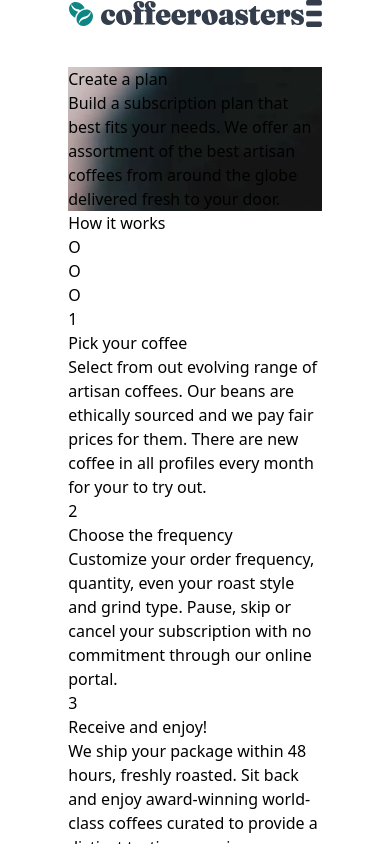
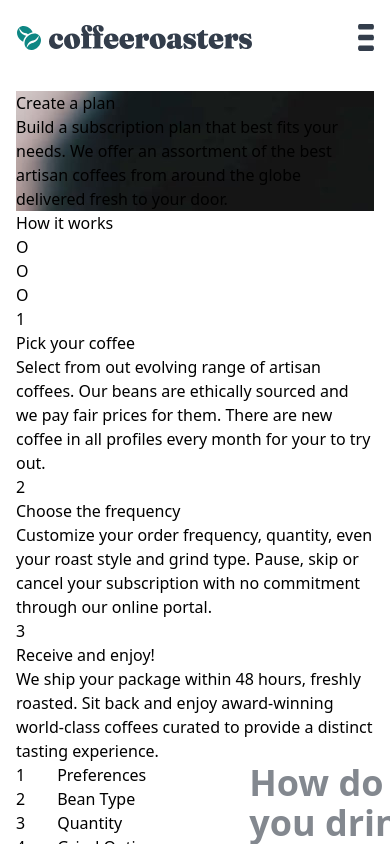
Before and after one commit to azanra/coffee-subscription, a React (Vite) app: page /plan in a window 390 px wide. Shown: the top 844 px of the page. Built offline with nearby package versions, Linux system fonts and the light colour scheme.

Commit message:
feat: add responsive wrapper for each pages

```diff
--- a/src/App.tsx
+++ b/src/App.tsx
@@ -1,5 +1,5 @@
 import "./App.css";
-import Home from "./pages/Home";
+import Home from "./pages/home/Home";
 
 function App() {
   return (
--- /dev/null
+++ b/src/pages/about/About.tsx
@@ -0,0 +1,22 @@
+import PageWrapper from "../../shared/components/PageWrapper";
+import AboutUs from "../components/about/AboutUs";
+import Commitment from "../components/about/Commitment";
+import Headquarter from "../components/about/Headquarter";
+import Quality from "../components/about/Quality";
+import Footer from "../components/shared/Footer";
+import Header from "../components/shared/Header";
+
+const About = () => {
+  return (
+    <PageWrapper>
+      <Header />
+      <AboutUs />
+      <Commitment />
+      <Quality />
+      <Headquarter />
+      <Footer />
+    </PageWrapper>
+  );
+};
+
+export default About;
--- a/src/pages/components/About.tsx
+++ /dev/null
@@ -1,21 +0,0 @@
-import AboutUs from "./about/AboutUs";
-import Commitment from "./about/Commitment";
-import Headquarter from "./about/Headquarter";
-import Quality from "./about/Quality";
-import Footer from "./shared/Footer";
-import Header from "./shared/Header";
-
-const About = () => {
-  return (
-    <div>
-      <Header />
-      <AboutUs />
-      <Commitment />
-      <Quality />
-      <Headquarter />
-      <Footer />
-    </div>
-  );
-};
-
-export default About;
--- a/src/pages/components/Plan.tsx
+++ /dev/null
@@ -1,19 +0,0 @@
-import CreatePlanBanner from "./plan/CreatePlanBanner";
-import CustomizePlan from "./plan/CustomizePlan";
-import Header from "./shared/Header";
-import Work from "./shared/Work";
-
-const Plan = () => {
-  return (
-    <div className="flex justify-center">
-      <div className="w-[65%]">
-        <Header />
-        <CreatePlanBanner />
-        <Work withBtn={false} />
-        <CustomizePlan />
-      </div>
-    </div>
-  );
-};
-
-export default Plan;
--- a/src/pages/Home.tsx
+++ b/src/pages/home/Home.tsx
@@ -1,3 +1,4 @@
+import PageWrapper from "../shared/components/PageWrapper";
 import ChooseUs from "./components/home/ChooseUs";
 import Collection from "./components/home/Collection";
 import CreatePlan from "./components/home/CreatePlan";
@@ -7,14 +8,14 @@ import Work from "./components/shared/Work";
 
 const Home = () => {
   return (
-    <div>
+    <PageWrapper>
       <Header />
       <CreatePlan />
       <Collection />
       <ChooseUs />
       <Work withBtn={true} />
       <Footer />
-    </div>
+    </PageWrapper>
   );
 };
 
--- /dev/null
+++ b/src/pages/plan/Plan.tsx
@@ -0,0 +1,18 @@
+import PageWrapper from "../../shared/components/PageWrapper";
+import CreatePlanBanner from "../components/plan/CreatePlanBanner";
+import CustomizePlan from "../components/plan/CustomizePlan";
+import Header from "../components/shared/Header";
+import Work from "../components/shared/Work";
+
+const Plan = () => {
+  return (
+    <PageWrapper>
+      <Header />
+      <CreatePlanBanner />
+      <Work withBtn={false} />
+      <CustomizePlan />
+    </PageWrapper>
+  );
+};
+
+export default Plan;
--- a/src/routes/routes.tsx
+++ b/src/routes/routes.tsx
@@ -1,6 +1,7 @@
 import App from "../App";
-import About from "../pages/components/About";
-import Plan from "../pages/components/Plan";
+import About from "../pages/about/About";
+
+import Plan from "../pages/plan/Plan";
 
 const routes = [
   {
--- /dev/null
+++ b/src/shared/components/PageWrapper.tsx
@@ -0,0 +1,11 @@
+import type React from "react";
+
+const PageWrapper = ({ children }: { children: React.ReactNode }) => {
+  return (
+    <div className="px-[16px] py-[24px] md:px-[32px] md:py-[40px] lg:px-[80px] lg:py-[40px]">
+      {children}
+    </div>
+  );
+};
+
+export default PageWrapper;
```
